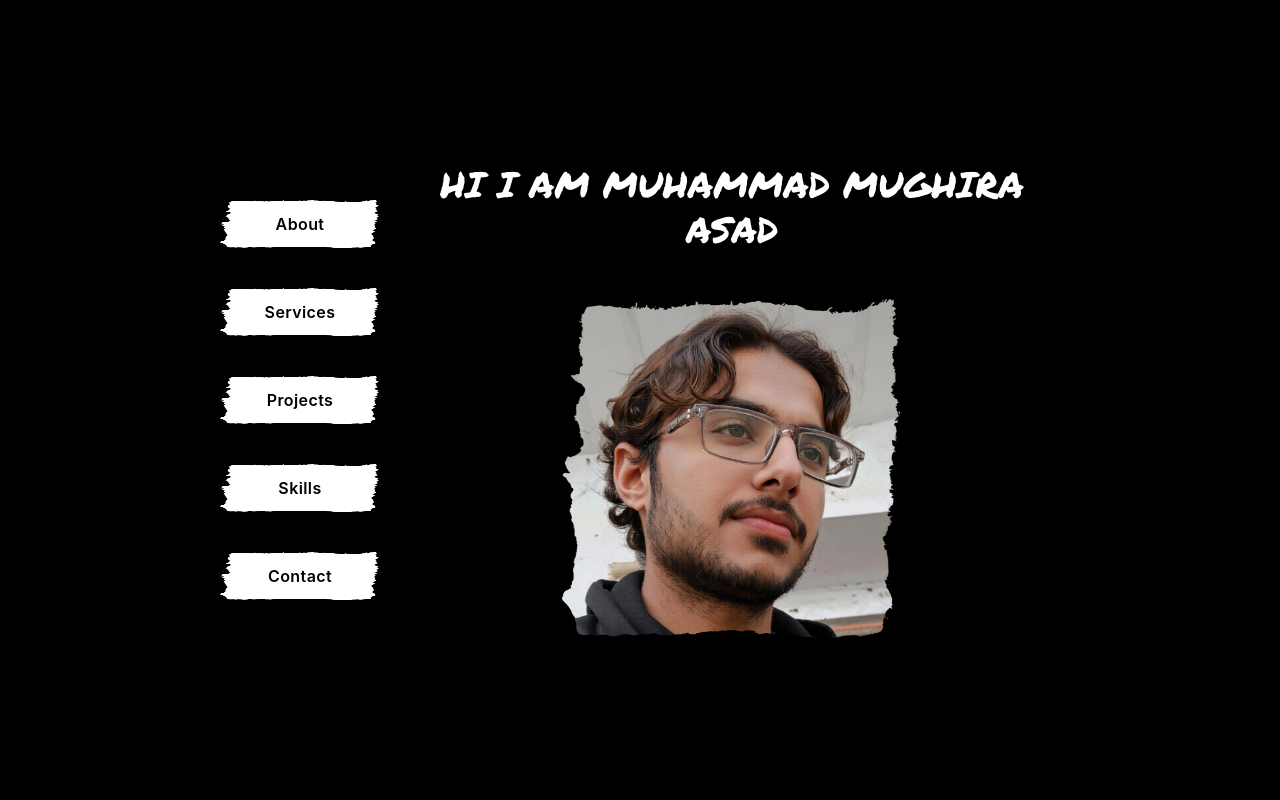
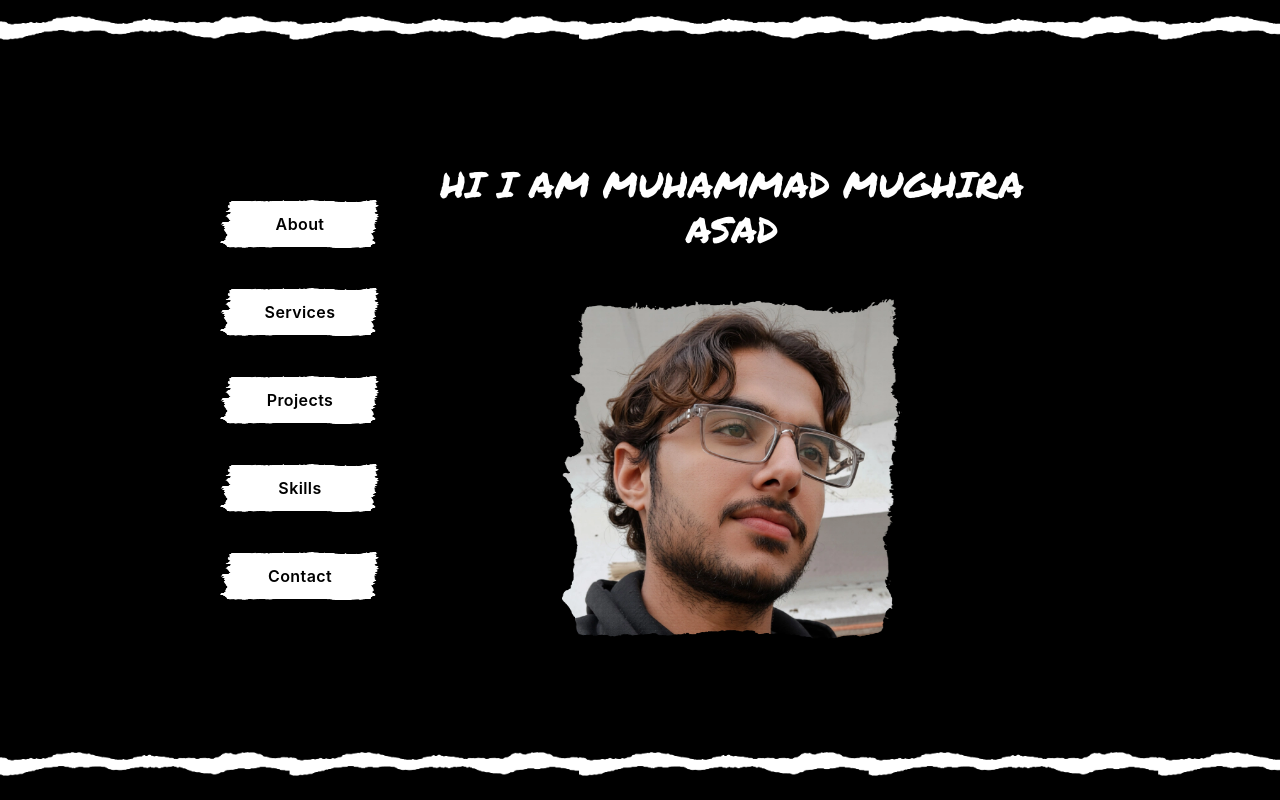
Before and after one commit to m7-code/Portfolio1, a React (Vite) app: page / in a window 1280 px wide. Built offline with nearby package versions, Linux system fonts and the light colour scheme.

Commit message:
portdolio

```diff
--- a/src/components/Home.jsx
+++ b/src/components/Home.jsx
@@ -44,7 +44,17 @@ function TornButton({ label, href, delay }) {
 
 export default function Home() {
   return (
+
     <section className="relative flex h-screen w-full flex-col items-center justify-center gap-6 overflow-hidden bg-black px-4 py-4 md:flex-row md:items-center md:justify-between md:px-16 lg:px-55">
+       <div
+        className="absolute top-4 left-0 h-4 w-screen md:bottom-6 md:h-6"
+        style={{
+          backgroundImage: "url('/torn-line-horizontal.png')",
+          backgroundRepeat: "repeat-x",
+          backgroundPosition: "top left",
+          backgroundSize: "auto 100%",
+        }}
+      />
       {/* Photo block – on mobile: first (top), on desktop: right side */}
       <div className="order-1 flex flex-col items-center gap-8 md:order-2 md:gap-12">
         <motion.h1
@@ -86,6 +96,20 @@ export default function Home() {
           />
         ))}
       </div>
+
+      {/* Horizontal torn line – tiled at NATIVE resolution (no stretching),
+          so the jagged texture stays crisp on any screen width. Height is
+          cropped small to show only the jagged top edge, not the flat
+          solid middle of the source strip. */}
+      <div
+        className="absolute bottom-4 left-0 h-4 w-screen md:bottom-6 md:h-6"
+        style={{
+          backgroundImage: "url('/torn-line-horizontal.png')",
+          backgroundRepeat: "repeat-x",
+          backgroundPosition: "top left",
+          backgroundSize: "auto 100%",
+        }}
+      />
     </section>
   );
 }
```
